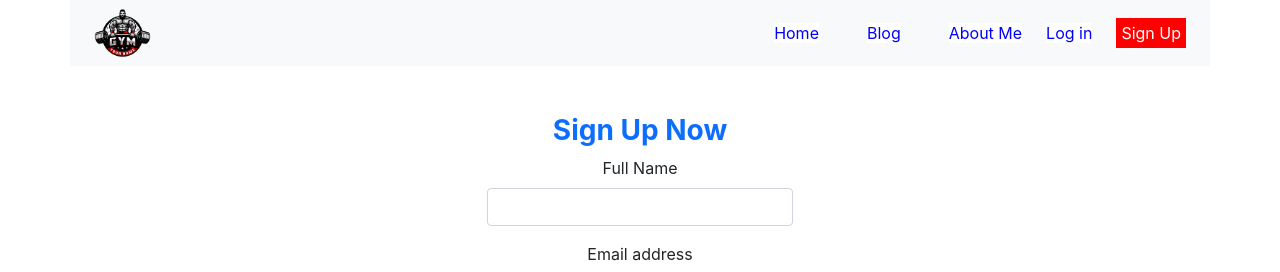
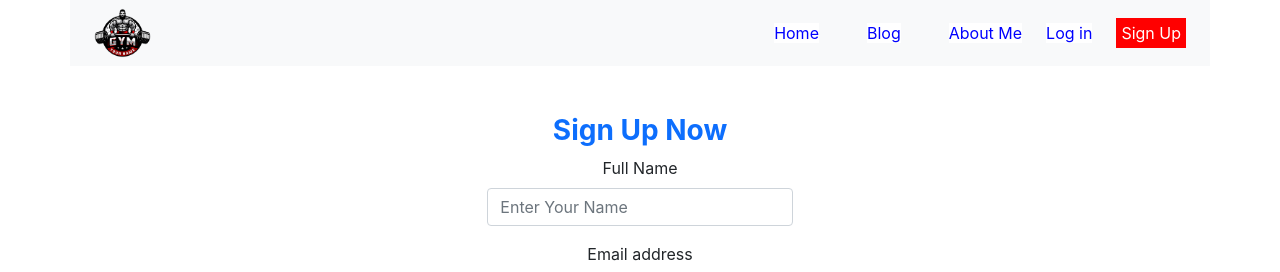
Before and after one commit to SunHabibOsman/indenpent-gym-ass-10, a React (Create React App) app: page /signup in a window 1280 px wide. Shown: the top 272 px of the page. Built offline with nearby package versions, Linux system fonts and the light colour scheme; no server answers.

Commit message:
placeholder

```diff
--- a/src/Pages/Signup/Signup.js
+++ b/src/Pages/Signup/Signup.js
@@ -96,7 +96,7 @@ const Signup = () => {
         <h3 className='fw-bold text-primary' >Sign Up Now </h3>
         <div className="mb-3">
           <label for="name" className="form-label">Full Name</label>
-          <input type="text" onChange={handleName} className="form-control" id="name" required /></div>
+          <input type="text" onChange={handleName} className="form-control" id="name" required placeholder='Enter Your Name' /></div>
         <div className="mb-3">
           <label for="exampleInputEmail1" className="form-label">Email address</label>
           <input type="email" onChange={handleEmail} className="form-control" id="exampleInputEmail1" aria-describedby="emailHelp" required />
```
